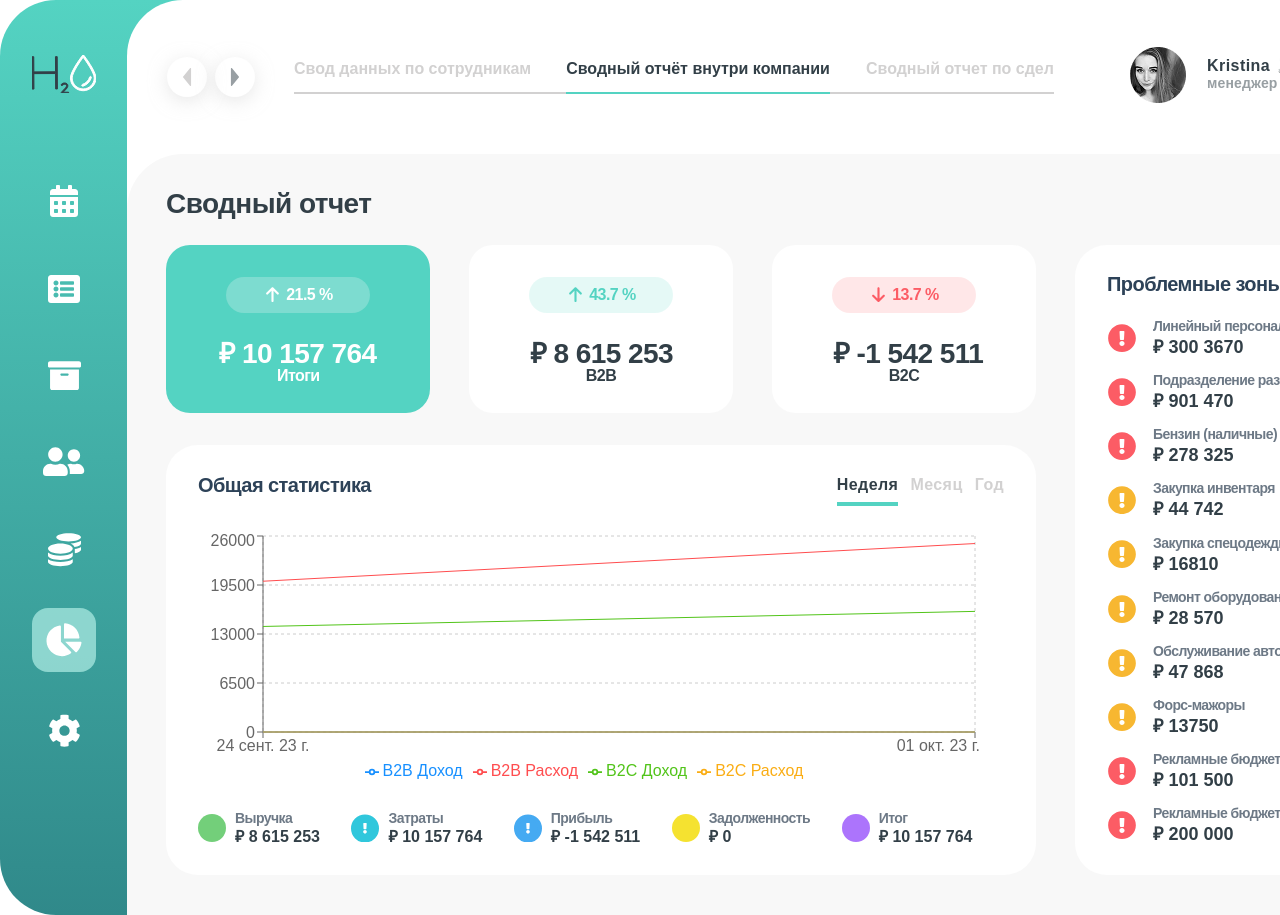
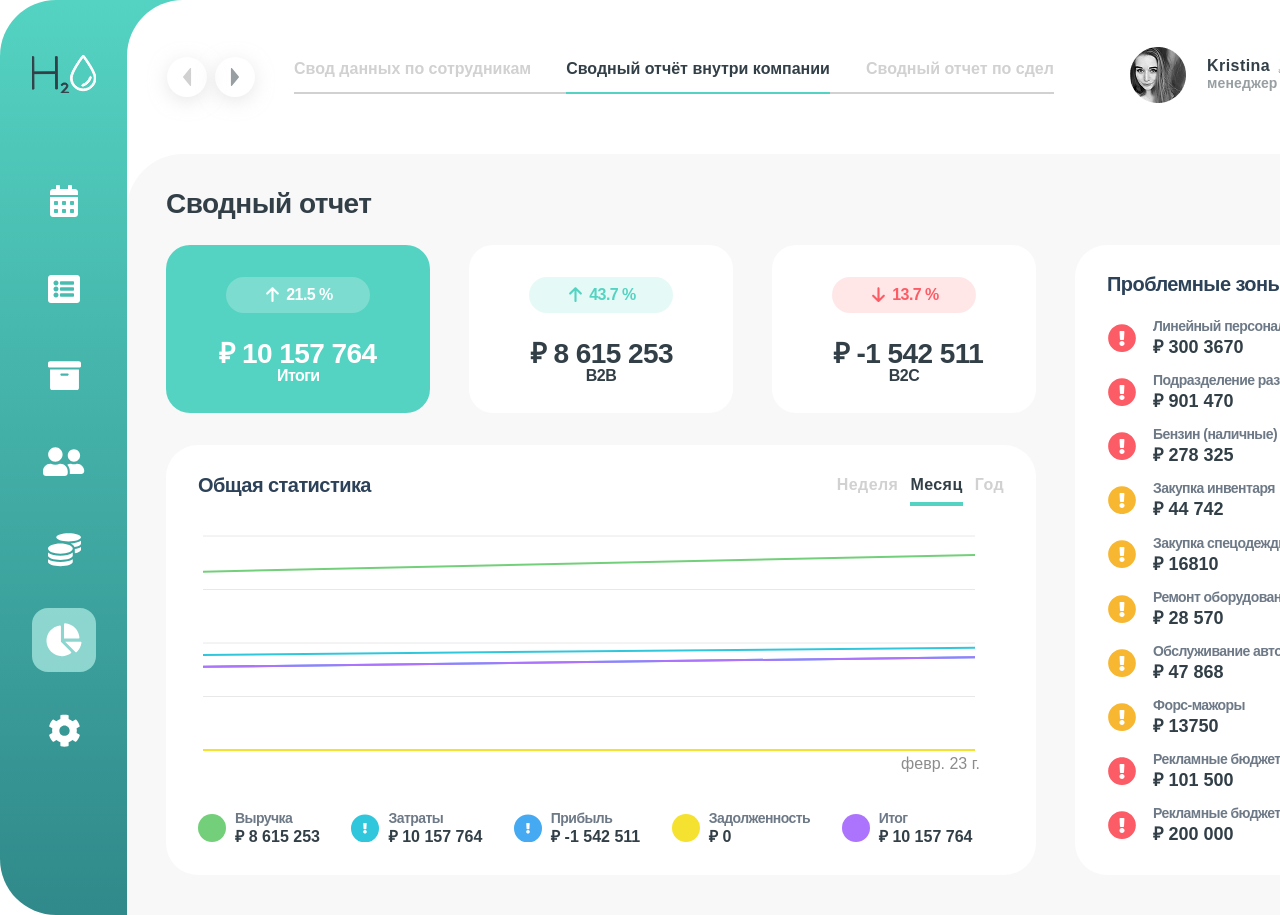
Before and after one commit to Sigizmund2012/h2o-test, a React (Vite) app: page / in a window 1280 px wide. Shown: the top 915 px of the page. Built offline with nearby package versions, Linux system fonts and the light colour scheme.

Commit message:
Rewrite chart with tooltips

```diff
--- a/src/components/Chart/Chart.scss
+++ b/src/components/Chart/Chart.scss
@@ -140,4 +140,23 @@
       line-height: 1.2;
     }
   }
+
+  &__tooltip {
+    background-color: #fff;
+    border-radius: 8px;
+    padding: 12px;
+    box-shadow: 0 2px 8px rgba(0, 0, 0, 0.15);
+
+    &-label {
+      margin: 0 0 8px;
+      color: #8c8c8c;
+      font-size: 12px;
+    }
+
+    p {
+      margin: 4px 0;
+      font-size: 14px;
+      font-weight: 500;
+    }
+  }
 }
--- a/src/components/Chart/Chart.tsx
+++ b/src/components/Chart/Chart.tsx
@@ -7,109 +7,170 @@ import {
   CartesianGrid,
   Tooltip,
   ResponsiveContainer,
-  Legend,
 } from "recharts";
 import "./Chart.scss";
 
-// Типизация данных
 interface DataItem {
   division: string;
   date: string;
   amount: string;
-  type: "income" | "expense";
+  type: "income" | "expenses";
 }
 
 // Тестовые данные
 const sampleData: DataItem[] = [
   {
     division: "B2B",
-    date: "2023-09-25T05:00:00.000+00:00",
-    amount: "20000",
-    type: "expense",
-  },
-  {
-    division: "B2C",
-    date: "2023-09-24T05:00:00.000+00:00",
-    amount: "14000",
+    date: "2023-01-01T05:00:00.000+00:00",
+    amount: "850000",
     type: "income",
   },
   {
     division: "B2B",
-    date: "2023-10-01T05:00:00.000+00:00",
-    amount: "25000",
-    type: "expense",
+    date: "2023-01-01T05:00:00.000+00:00",
+    amount: "450000",
+    type: "expenses",
   },
   {
     division: "B2C",
-    date: "2023-10-02T05:00:00.000+00:00",
-    amount: "16000",
+    date: "2023-01-01T05:00:00.000+00:00",
+    amount: "650000",
     type: "income",
   },
+  {
+    division: "B2C",
+    date: "2023-01-01T05:00:00.000+00:00",
+    amount: "350000",
+    type: "expenses",
+  },
+  {
+    division: "B2B",
+    date: "2023-02-01T05:00:00.000+00:00",
+    amount: "920000",
+    type: "income",
+  },
+  {
+    division: "B2B",
+    date: "2023-02-01T05:00:00.000+00:00",
+    amount: "480000",
+    type: "expenses",
+  },
+  {
+    division: "B2C",
+    date: "2023-02-01T05:00:00.000+00:00",
+    amount: "720000",
+    type: "income",
+  },
+  {
+    division: "B2C",
+    date: "2023-02-01T05:00:00.000+00:00",
+    amount: "380000",
+    type: "expenses",
+  },
+  // Добавляем данные за каждый месяц 2023 года...
 ];
+
+interface TooltipProps {
+  active?: boolean;
+  payload?: Array<{
+    name: string;
+    value: number;
+    color: string;
+  }>;
+  label?: string;
+}
+
+// Форматирование чисел в рубли
+const formatCurrency = (value: number) => {
+  return new Intl.NumberFormat("ru-RU", {
+    style: "currency",
+    currency: "RUB",
+    minimumFractionDigits: 0,
+    maximumFractionDigits: 0,
+  }).format(value);
+};
+
+// Форматирование даты
+const formatDate = (dateStr: string) => {
+  return new Date(dateStr).toLocaleDateString("ru-RU", {
+    month: "short",
+    year: "2-digit",
+  });
+};
+
+// Кастомный тултип
+const CustomTooltip = ({ active, payload, label }: TooltipProps) => {
+  if (active && payload && payload.length) {
+    return (
+      <div className="chart__tooltip">
+        <p className="chart__tooltip-label">{label}</p>
+        {payload.map((entry) => (
+          <p key={entry.name} style={{ color: entry.color }}>
+            {entry.name}: {formatCurrency(entry.value)}
+          </p>
+        ))}
+      </div>
+    );
+  }
+  return null;
+};
 
 type Interval = "week" | "month" | "year";
 
 export default function Chart() {
-  const [activeInterval, setActiveInterval] = useState<Interval>("week");
-
-  // Группировка данных по периодам
-  const groupByTimeUnit = (timestamp: number, unit: Interval) => {
-    const date = new Date(timestamp);
-    let result: number;
-
-    switch (unit) {
-      case "week": {
-        const firstDayOfWeek = new Date(date);
-        firstDayOfWeek.setDate(date.getDate() - date.getDay());
-        firstDayOfWeek.setHours(0, 0, 0, 0);
-        result = firstDayOfWeek.getTime();
-        break;
-      }
-      case "month":
-        result = new Date(date.getFullYear(), date.getMonth(), 1).getTime();
-        break;
-      case "year":
-        result = new Date(date.getFullYear(), 0, 1).getTime();
-        break;
-      default:
-        result = timestamp;
-    }
-
-    return result;
-  };
+  const [activeInterval, setActiveInterval] = useState<Interval>("month");
 
   // Подготовка данных для графика
   const preparedData = useMemo(() => {
-    const groupedData: Record<number, Record<string, number>> = {};
+    const groupedData: Record<
+      string,
+      {
+        revenue: number;
+        costs: number;
+        profit: number;
+        indebtedness: number;
+        total: number;
+      }
+    > = {};
 
+    // Группируем данные по датам
     sampleData.forEach((item) => {
-      const timestamp = new Date(item.date).getTime();
-      const roundedDate = groupByTimeUnit(timestamp, activeInterval);
-      const key = `${item.division}_${item.type}`;
+      const date = item.date.split("T")[0];
+      if (!groupedData[date]) {
+        groupedData[date] = {
+          revenue: 0,
+          costs: 0,
+          profit: 0,
+          indebtedness: 0,
+          total: 0,
+        };
+      }
+
       const amount = parseFloat(item.amount);
 
-      if (!groupedData[roundedDate]) {
-        groupedData[roundedDate] = {};
+      if (item.type === "income") {
+        groupedData[date].revenue += amount;
+        groupedData[date].total += amount;
+      } else {
+        groupedData[date].costs += amount;
+        groupedData[date].total -= amount;
       }
+    });
 
-      groupedData[roundedDate][key] =
-        (groupedData[roundedDate][key] || 0) + amount;
+    // Вычисляем прибыль и задолженность
+    Object.keys(groupedData).forEach((date) => {
+      const data = groupedData[date];
+      data.profit = data.revenue - data.costs;
+      data.indebtedness = Math.max(0, -data.total); // Если общий баланс отрицательный, это задолженность
     });
 
     return Object.entries(groupedData)
       .map(([date, values]) => ({
-        date: new Date(parseInt(date)).toLocaleDateString("ru-RU", {
-          day: "2-digit",
-          month: "short",
-          year: "2-digit",
-        }),
-        B2B_income: values.B2B_income || 0,
-        B2B_expense: values.B2B_expense || 0,
-        B2C_income: values.B2C_income || 0,
-        B2C_expense: values.B2C_expense || 0,
+        date: formatDate(date),
+        ...values,
       }))
       .sort((a, b) => new Date(a.date).getTime() - new Date(b.date).getTime());
-  }, [activeInterval]);
+  }, []);
 
   return (
     <div className="chart">
@@ -151,38 +212,59 @@ export default function Chart() {
       <div className="chart__body">
         <ResponsiveContainer width="100%" height="100%">
           <LineChart data={preparedData}>
-            <CartesianGrid strokeDasharray="3 3" />
-            <XAxis dataKey="date" />
-            <YAxis />
-            <Tooltip />
-            <Legend />
+            <CartesianGrid vertical={false} stroke="#E8E8E8" />
+            <XAxis
+              dataKey="date"
+              axisLine={false}
+              tickLine={false}
+              tick={{ fill: "#8C8C8C" }}
+            />
+            <YAxis hide={true} />
+            <Tooltip content={<CustomTooltip />} />
             <Line
               type="monotone"
-              dataKey="B2B_income"
-              name="B2B Доход"
-              stroke="#1890FF"
+              dataKey="revenue"
+              name="Выручка"
+              stroke="#73CF7A"
+              strokeWidth={2}
               dot={false}
+              activeDot={{ r: 4, fill: "#73CF7A" }}
             />
             <Line
               type="monotone"
-              dataKey="B2B_expense"
-              name="B2B Расход"
-              stroke="#FF4D4F"
+              dataKey="costs"
+              name="Затраты"
+              stroke="#30C7DC"
+              strokeWidth={2}
               dot={false}
+              activeDot={{ r: 4, fill: "#30C7DC" }}
             />
             <Line
               type="monotone"
-              dataKey="B2C_income"
-              name="B2C Доход"
-              stroke="#52C41A"
+              dataKey="profit"
+              name="Прибыль"
+              stroke="#45AAF2"
+              strokeWidth={2}
               dot={false}
+              activeDot={{ r: 4, fill: "#45AAF2" }}
             />
             <Line
               type="monotone"
-              dataKey="B2C_expense"
-              name="B2C Расход"
-              stroke="#FAAD14"
+              dataKey="indebtedness"
+              name="Задолженность"
+              stroke="#F5E230"
+              strokeWidth={2}
               dot={false}
+              activeDot={{ r: 4, fill: "#F5E230" }}
+            />
+            <Line
+              type="monotone"
+              dataKey="total"
+              name="Итог"
+              stroke="#AC74FC"
+              strokeWidth={2}
+              dot={false}
+              activeDot={{ r: 4, fill: "#AC74FC" }}
             />
           </LineChart>
         </ResponsiveContainer>
```
